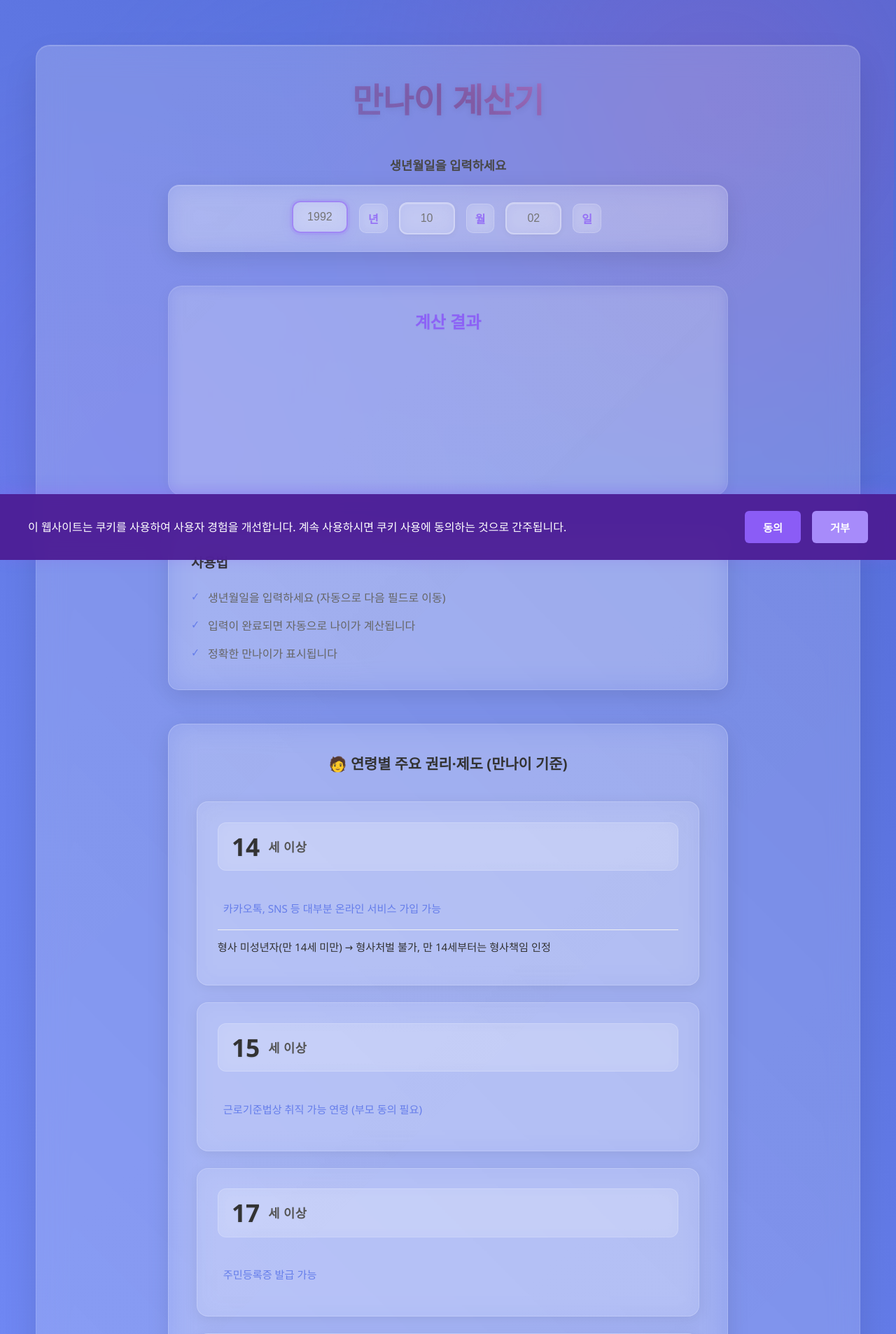
After one commit to ddonggi/ageCalc, a Flask app: template templates/index_back.html in a window 1280 px wide. The commit adds this page. Shown: the top 1906 px of the page at 70% size. Run offline with Flask 3, Linux system fonts and the light colour scheme; the template is opened without the code that fills it, so the values that code supplies are empty.

Commit message:
UPDATE|자동애드센스로 변경

```diff
--- /dev/null
+++ b/templates/index_back.html
@@ -0,0 +1,466 @@
+<!DOCTYPE html>
+<html lang="ko">
+<head>
+    <meta charset="utf-8" />
+    <meta name="viewport" content="width=device-width,initial-scale=1" />
+
+    <meta name="google-adsense-account" content="ca-pub-7818333740838556">
+
+    <!-- 필수 SEO -->
+    <title>만나이 계산기</title>
+    <meta name="description" content="생년월일로 정확한 만나이를 계산하고, 연령별 가능한 권리·제도를 한눈에 확인하세요." />
+
+    <!-- 중복 방지: 대표 URL로 고정 -->
+    <link rel="canonical" href="https://agecalc.cloud/" />
+
+    <!-- 소셜 미리보기 -->
+    <meta property="og:type" content="website" />
+    <meta property="og:site_name" content="만나이 계산기" />
+    <meta property="og:title" content="만나이 계산기 – 생일로 정확한 만나이 계산" />
+    <meta property="og:description" content="만나이 계산 + 연령별 권리·제도 안내." />
+    <meta property="og:url" content="https://agecalc.cloud/" />
+    <meta property="og:image" content="{{ url_for('static', filename='images/og-image.png', _external=True) }}" />
+    <meta name="twitter:card" content="summary_large_image" />
+    <meta name="twitter:title" content="만나이 계산기 – 생일로 정확한 만나이 계산" />
+    <meta name="twitter:description" content="만나이 계산 + 연령별 권리·제도 안내." />
+    <meta name="twitter:image" content="{{ url_for('static', filename='images/og-image.png', _external=True) }}" />
+
+    <!-- 구글 검색 콘솔 인증 -->
+        <meta name="google-site-verification" content="q0nvIaon9IVWNZZEQzTRCycYka7jIHuzYu-PwxxoKu8" />
+        <!-- 네이버 웹마스터 도구 인증 -->
+        <meta name="naver-site-verification" content="2c9ad0c903ffdf79a53d4fa573c983641577ac34" />
+
+
+    <!-- 파비콘/매니페스트 -->
+    <link rel="icon" href="{{ url_for('static', filename='images/favicon-32x32.png') }}" sizes="32x32" />
+    <link rel="icon" href="{{ url_for('static', filename='images/favicon-16x16.png') }}" sizes="16x16" />
+    <link rel="apple-touch-icon" sizes="180x180" href="{{ url_for('static', filename='images/apple-touch-icon.png') }}" />
+    <link rel="manifest" href="{{ url_for('static', filename='images/site.webmanifest') }}" />
+
+    <!-- 성능 최적화(선연결) -->
+    <link rel="preconnect" href="https://www.googletagmanager.com" crossorigin />
+    <link rel="preconnect" href="https://pagead2.googlesyndication.com" crossorigin />
+
+    <script type="application/ld+json">
+        {
+          "@context":"https://schema.org",
+          "@type":"SoftwareApplication",
+          "name":"만나이 계산기",
+          "applicationCategory":"UtilitiesApplication",
+          "operatingSystem":"Web",
+          "url":"https://agecalc.cloud/",
+          "description":"생년월일로 정확한 만나이를 계산하고 연령별 권리·제도를 안내합니다.",
+          "inLanguage":"ko"
+        }
+    </script>
+
+    <script type="application/ld+json">
+        {
+         "@context": "https://schema.org",
+         "@type": "FAQPage",
+         "mainEntity": [
+          {
+           "@type": "Question",
+           "name": "음력 생일은 어떻게 계산하나요?",
+           "acceptedAnswer": {"@type":"Answer","text":"본 계산기는 양력 기준입니다. 음력의 경우 ..."}
+          },
+          {
+           "@type": "Question",
+           "name": "2월 29일 출생은 어떻게 처리되나요?",
+           "acceptedAnswer": {"@type":"Answer","text":"윤년이 아닌 해에는 ..."}
+          }
+         ]
+        }
+    </script>
+
+    <!-- Google Consent Mode v2: 기본 거부 상태로 시작 (배너 동의 시 업데이트) -->
+    <script>
+        window.dataLayer = window.dataLayer || [];
+        function gtag(){dataLayer.push(arguments);}
+        gtag('consent','default',{
+        ad_storage:'denied',
+        ad_user_data:'denied',
+        ad_personalization:'denied',
+        analytics_storage:'denied'
+        });
+    </script>
+
+    <!-- Google Tag Manager -->
+    <script>(function(w,d,s,l,i){w[l]=w[l]||[];w[l].push({'gtm.start':
+    new Date().getTime(),event:'gtm.js'});var f=d.getElementsByTagName(s)[0],
+    j=d.createElement(s),dl=l!='dataLayer'?'&l='+l:'';j.async=true;j.src=
+    'https://www.googletagmanager.com/gtm.js?id='+i+dl;f.parentNode.insertBefore(j,f);
+    })(window,document,'script','dataLayer','GTM-MDBMPR4B');</script>
+    <!-- End Google Tag Manager -->
+
+    <!-- 스타일/스크립트 -->
+    <link rel="stylesheet" href="{{ url_for('static', filename='css/style.css') }}" />
+    <script src="{{ url_for('static', filename='js/age-calculator.js') }}" defer></script>
+</head>
+<body>
+    <!-- Google Tag Manager (noscript) -->
+<noscript><iframe src="https://www.googletagmanager.com/ns.html?id=GTM-MDBMPR4B"
+    height="0" width="0" style="display:none;visibility:hidden"></iframe></noscript>
+    <!-- End Google Tag Manager (noscript) -->
+    <div class="container">
+        <h1>만나이 계산기</h1>
+
+        <form class="age-form" id="age-form">
+            <div class="form-group">
+                <h3>생년월일을 입력하세요</h3>
+                <div class="date-inputs">
+                    <input type="text" id="year" name="year" placeholder="1992" maxlength="4"
+                           value="{{ year or '' }}" required>
+                    <span class="date-separator">년</span>
+                    <input type="text" id="month" name="month" placeholder="10" maxlength="2"
+                           value="{{ month or '' }}" required>
+                    <span class="date-separator">월</span>
+                    <input type="text" id="day" name="day" placeholder="02" maxlength="2"
+                           value="{{ day or '' }}" required>
+                    <span class="date-separator">일</span>
+                </div>
+                <input type="hidden" id="birth_date" name="birth_date" value="{{ birth_date or '' }}">
+            </div>
+
+
+        </form>
+
+        <div class="result-container" id="result-container">
+            <h2>계산 결과</h2>
+            <div id="result-content">
+                <!-- 결과 내용이 JavaScript로 동적 생성됨 -->
+            </div>
+        </div>
+
+        <div class="info">
+            <h3>사용법</h3>
+            <ul>
+                <li>생년월일을 입력하세요 (자동으로 다음 필드로 이동)</li>
+                <li>입력이 완료되면 자동으로 나이가 계산됩니다</li>
+                <li>정확한 만나이가 표시됩니다</li>
+            </ul>
+        </div>
+
+        <!-- 연령별 주요 권리·제도 -->
+        <div class="age-rights-section">
+            <h3>🧑 연령별 주요 권리·제도 (만나이 기준)</h3>
+
+            <div class="age-rights-grid">
+                <div class="age-right-item" data-age="14">
+                    <div class="age-header">
+                        <span class="age-number">14</span>
+                        <span class="age-unit">세 이상</span>
+                    </div>
+                    <ul>
+                        <li><a href="https://www.kakaocorp.com/page/" target="_blank" rel="noopener noreferrer">카카오톡, SNS 등 대부분 온라인 서비스 가입 가능</a></li>
+                        <li>형사 미성년자(만 14세 미만) → 형사처벌 불가, 만 14세부터는 형사책임 인정</li>
+                    </ul>
+                </div>
+
+                <div class="age-right-item" data-age="15">
+                    <div class="age-header">
+                        <span class="age-number">15</span>
+                        <span class="age-unit">세 이상</span>
+                    </div>
+                    <ul>
+                        <li><a href="https://www.moel.go.kr/" target="_blank" rel="noopener noreferrer">근로기준법상 취직 가능 연령 (부모 동의 필요)</a></li>
+                    </ul>
+                </div>
+
+                <div class="age-right-item " data-age="17">
+                    <div class="age-header">
+                        <span class="age-number">17</span>
+                        <span class="age-unit">세 이상</span>
+                    </div>
+                    <ul>
+                        <li><a href="https://www.gov.kr/mw/AA020InfoCappView.do?CappBizCD=13100000013" target="_blank" rel="noopener noreferrer">주민등록증 발급 가능</a></li>
+                    </ul>
+                </div>
+
+                <div class="age-right-item" data-age="18">
+                    <div class="age-header">
+                        <span class="age-number">18</span>
+                        <span class="age-unit">세 이상</span>
+                    </div>
+                    <ul>
+                        <li><a href="https://www.safedriving.or.kr/" target="_blank" rel="noopener noreferrer">자동차 운전면허 취득 가능 (2종 보통 기준)</a></li>
+                        <li><a href="https://www.nec.go.kr/" target="_blank" rel="noopener noreferrer">선거권 부여 (국회의원, 대통령 선거 모두 가능)</a></li>
+                        <li><a href="https://www.gov.kr/mw/AA020InfoCappView.do?CappBizCD=12700000050" target="_blank" rel="noopener noreferrer">혼인 가능 (민법 개정 후 남녀 모두 만 18세 이상부터)</a></li>
+                        <li>일부 청년 정책(교통·문화 할인, 청소년 우대 등) 종료</li>
+                    </ul>
+                </div>
+
+                <div class="age-right-item " data-age="19">
+                    <div class="age-header">
+                        <span class="age-number">19</span>
+                        <span class="age-unit">세 이상</span>
+                    </div>
+                    <ul>
+                        <li>술·담배 구매 가능 (청소년보호법)</li>
+                        <li>성인 등급 콘텐츠 및 일부 성인 전용 시설 출입 가능/li>
+                    </ul>
+                </div>
+
+                <div class="age-right-item" data-age="20">
+                    <div class="age-header">
+                        <span class="age-number">20</span>
+                        <span class="age-unit">세 이상</span>
+                    </div>
+                    <ul>
+                        <li><a href="https://www.mma.go.kr/" target="_blank" rel="noopener noreferrer">군 입대 의무 본격 적용 (징병검사, 현역 입영 가능)</a></li>
+                        <li><a href="https://www.kosaf.go.kr/ko/main.do" target="_blank" rel="noopener noreferrer">대학 등록금·청년 지원금 일부 제도 만 20세 이상 대상</a></li>
+                    </ul>
+                </div>
+
+                <div class="age-right-item" data-age="24">
+                    <div class="age-header">
+                        <span class="age-number">24</span>
+                        <span class="age-unit">세 이하</span>
+                    </div>
+                    <ul>
+                        <li>일부 공공기관 청년 우대금리 통장 가입 가능</li>
+                    </ul>
+                </div>
+
+                <div class="age-right-item" data-age="34">
+                    <div class="age-header">
+                        <span class="age-number">34</span>
+                        <span class="age-unit">세 이하</span>
+                    </div>
+                    <ul>
+                        <li><a href="https://www.molit.go.kr/" target="_blank" rel="noopener noreferrer">청년 월세 특별 지원 (국토부, 지자체)</a></li>
+                        <li>청년 전세자금 대출 (버팀목 전세자금 등)</li>
+                        <li>청년 주택 청약 우대 (신혼부부 특별공급 등은 만 39세 이하까지 확대되기도 함)</li>
+                    </ul>
+                </div>
+
+                <div class="age-right-item" data-age="39">
+                    <div class="age-header">
+                        <span class="age-number">39</span>
+                        <span class="age-unit">세 이하</span>
+                    </div>
+                    <ul>
+                        <li class="available">청년 주택/장기전세주택 입주 가능 연령</li>
+                        <li><a href="https://www.semas.or.kr/" target="_blank" rel="noopener noreferrer">청년 창업 지원 (중소기업청, 창업지원금 등)</a></li>
+                        <li class="available">일부 지자체 청년 지원 정책 상한선</li>
+                    </ul>
+                </div>
+                <!-- 구글 애드센스 광고 -->
+                <div class="ad-container" style="display:block;min-height:250px">
+                    <ins class="adsbygoogle"
+                        style="display:block"
+                        data-ad-client="ca-pub-7818333740838556"
+                        data-ad-slot="9304110805"
+                        data-ad-format="auto"
+                        data-full-width-responsive="true"></ins>
+                </div>
+                <div class="age-right-item" data-age="40">
+                    <div class="age-header">
+                        <span class="age-number">40</span>
+                        <span class="age-unit">세 이상</span>
+                    </div>
+                    <ul>
+                        <li><a href="https://www.semas.or.kr/" target="_blank" rel="noopener noreferrer">중장년층 창업 지원 (중소기업청, 중장년 창업지원금)</a></li>
+                        <li><a href="https://www.work.go.kr/" target="_blank" rel="noopener noreferrer">중장년층 재취업 지원 (고용지원센터)</a></li>
+                    </ul>
+                </div>
+
+                <div class="age-right-item" data-age="45">
+                    <div class="age-header">
+                        <span class="age-number">45</span>
+                        <span class="age-unit">세 이상</span>
+                    </div>
+                    <ul>
+                        <li><a href="https://www.molit.go.kr/" target="_blank" rel="noopener noreferrer">중장년층 전용 주택 청약 (일부 지자체)</a></li>
+                    </ul>
+                </div>
+
+                <div class="age-right-item" data-age="50">
+                    <div class="age-header">
+                        <span class="age-number">50</span>
+                        <span class="age-unit">세 이상</span>
+                    </div>
+                    <ul>
+                        <li><a href="https://www.work.go.kr/" target="_blank" rel="noopener noreferrer">중장년층 전용 취업 지원 프로그램</a></li>
+                        <li><a href="https://www.nhis.or.kr/" target="_blank" rel="noopener noreferrer">중장년층 건강검진 무료 (국가건강검진)</a></li>
+                    </ul>
+                </div>
+
+                <div class="age-right-item" data-age="55">
+                    <div class="age-header">
+                        <span class="age-number">55</span>
+                        <span class="age-unit">세 이상</span>
+                    </div>
+                    <ul>
+                        <li><a href="https://www.molit.go.kr/" target="_blank" rel="noopener noreferrer">중장년층 전용 주택 분양 (일부 아파트)</a></li>
+                    </ul>
+                </div>
+
+                <div class="age-right-item" data-age="60">
+                    <div class="age-header">
+                        <span class="age-number">60</span>
+                        <span class="age-unit">세 이상</span>
+                    </div>
+                    <ul>
+                        <li><a href="https://www.mohw.go.kr/" target="_blank" rel="noopener noreferrer">중장년층 특별 지원 (일부 지자체)</a></li>
+                    </ul>
+                </div>
+
+                <div class="age-right-item" data-age="61">
+                    <div class="age-header">
+                        <span class="age-number">61</span>
+                        <span class="age-unit">세 이상</span>
+                    </div>
+                    <ul>
+                        <li><a href="https://www.nps.or.kr/" target="_blank" rel="noopener noreferrer">노령연금 지급 시작 (1953-56년생)</a></li>
+                    </ul>
+                </div>
+
+                <div class="age-right-item" data-age="62">
+                    <div class="age-header">
+                        <span class="age-number">62</span>
+                        <span class="age-unit">세 이상</span>
+                    </div>
+                    <ul>
+                        <li><a href="https://www.nps.or.kr/" target="_blank" rel="noopener noreferrer">노령연금 지급 시작 (1957-60년생)</a></li>
+                    </ul>
+                </div>
+
+                <div class="age-right-item" data-age="63">
+                    <div class="age-header">
+                        <span class="age-number">63</span>
+                        <span class="age-unit">세 이상</span>
+                    </div>
+                    <ul>
+                        <li><a href="https://www.nps.or.kr/" target="_blank" rel="noopener noreferrer">노령연금 지급 시작 (1961-64년생)</a></li>
+                    </ul>
+                </div>
+
+                <div class="age-right-item" data-age="64">
+                    <div class="age-header">
+                        <span class="age-number">64</span>
+                        <span class="age-unit">세 이상</span>
+                    </div>
+                    <ul>
+                        <li><a href="https://www.nps.or.kr/" target="_blank" rel="noopener noreferrer">노령연금 지급 시작 (1965-68년생)</a></li>
+                    </ul>
+                </div>
+
+                <div class="age-right-item" data-age="65">
+                    <div class="age-header">
+                        <span class="age-number">65</span>
+                        <span class="age-unit">세 이상</span>
+                    </div>
+                    <ul>
+                        <li><a href="https://www.mohw.go.kr/" target="_blank" rel="noopener noreferrer">노인복지법상 노인 혜택 시작</a></li>
+                        <li><a href="https://www.work.go.kr/" target="_blank" rel="noopener noreferrer">노인교통카드 할인 (대중교통)</a></li>
+                        <li><a href="https://www.mohw.go.kr/" target="_blank" rel="noopener noreferrer">노인 문화시설 할인 (박물관, 영화관 등)</a></li>
+                        <li><a href="https://www.nps.or.kr/" target="_blank" rel="noopener noreferrer">기초연금 수급 자격 (만 65세 이상)</a></li>
+                        <li><a href="https://www.longtermcare.or.kr/" target="_blank" rel="noopener noreferrer">노인장기요양보험 수급 자격</a></li>
+                    </ul>
+                </div>
+
+                <div class="age-right-item" data-age="70">
+                    <div class="age-header">
+                        <span class="age-number">70</span>
+                        <span class="age-unit">세 이상</span>
+                    </div>
+                    <ul>
+                        <li><a href="https://www.mohw.go.kr/" target="_blank" rel="noopener noreferrer">노인 우선 대기 및 할인 혜택 확대</a></li>
+                    </ul>
+                </div>
+            </div>
+        </div>
+
+
+        <!-- 푸터 -->
+        <footer class="footer">
+            <div class="footer-content">
+                <div class="footer-section">
+                    <h4>연락처</h4>
+                    <p>문의: ldg6153@gmail.com</p>
+                    <p>
+                        <a href="{{ url_for('privacy') }}" style="color: #667eea; text-decoration: none; margin-right: 10px;">개인정보처리방침</a>
+                        <span style="color: #ccc;">|</span>
+                        <a href="{{ url_for('terms') }}" style="color: #667eea; text-decoration: none; margin-left: 10px;">이용약관</a>
+                    </p>
+                </div>
+            </div>
+            <div class="footer-bottom">
+                <p>&copy; 2025 만나이 계산기. All rights reserved.</p>
+            </div>
+        </footer>
+    </div>
+    <!-- 쿠키 동의 배너 -->
+    <div class="cookie-banner" id="cookie-banner">
+        <div class="cookie-content">
+            <p>이 웹사이트는 쿠키를 사용하여 사용자 경험을 개선합니다. 계속 사용하시면 쿠키 사용에 동의하는 것으로 간주됩니다.</p>
+            <div class="cookie-buttons">
+                <button id="accept-cookies" class="btn btn-primary">동의</button>
+                <button id="reject-cookies" class="btn btn-secondary">거부</button>
+            </div>
+        </div>
+    </div>
+
+    <!-- 스크롤 상단 버튼 -->
+    <button id="scroll-top" class="scroll-top-btn" title="맨 위로">
+        ↑
+    </button>
+
+</body>
+
+
+<script>
+    // ads 스크립트 1회 로드 + 모든 <ins> 처리
+    function loadAds(client){
+      if (window.__adsLoaded) return;  // 중복 로드 방지
+      window.__adsLoaded = true;
+
+      const s = document.createElement('script');
+      s.async = true;
+      s.src = `https://pagead2.googlesyndication.com/pagead/js/adsbygoogle.js?client=${client}`;
+      s.crossOrigin = "anonymous";
+      s.onload = () => {
+        // 페이지 내 존재하는 모든 <ins.adsbygoogle> 처리
+        window.adsbygoogle = window.adsbygoogle || [];
+        const units = document.querySelectorAll('ins.adsbygoogle');
+        units.forEach(() => (adsbygoogle = window.adsbygoogle).push({}));
+      };
+      document.head.appendChild(s);
+    }
+
+    function applyConsent(state){
+      // Consent Mode v2
+      const granted = v => ({
+        ad_storage: v, ad_user_data: v, ad_personalization: v, analytics_storage: v
+      });
+      if (typeof gtag === 'function') {
+        gtag('consent','update', state === 'accepted' ? granted('granted') : granted('denied'));
+      }
+      if (state === 'accepted') {
+        // GA는 GTM에서 관리한다면 별도 로드 불필요
+        loadAds('ca-pub-7818333740838556'); // 실제 퍼블리셔 ID
+      }
+    }
+
+    (function(){
+      const banner = document.getElementById('cookie-banner');
+      const get = k => document.cookie.split('; ').find(r=>r.startsWith(k+'='))?.split('=')[1];
+      const set = (k,v,d=365) => {
+        const t = new Date(); t.setTime(t.getTime()+d*864e5);
+        document.cookie = `${k}=${v};expires=${t.toUTCString()};path=/;SameSite=Lax`;
+      };
+
+      const consent = get('cookieConsent');
+      if (!consent && banner) banner.style.display = 'block';
+      else if (consent) applyConsent(consent);
+
+      document.getElementById('accept-cookies')?.addEventListener('click', () => {
+        set('cookieConsent','accepted'); if (banner) banner.style.display='none'; applyConsent('accepted');
+      });
+      document.getElementById('reject-cookies')?.addEventListener('click', () => {
+        set('cookieConsent','rejected'); if (banner) banner.style.display='none'; applyConsent('rejected');
+      });
+    })();
+  </script>
+</html>
```
Also changed, not shown: templates/index.html (+17 -5 lines), templates/terms.html (+18 -17 lines).
